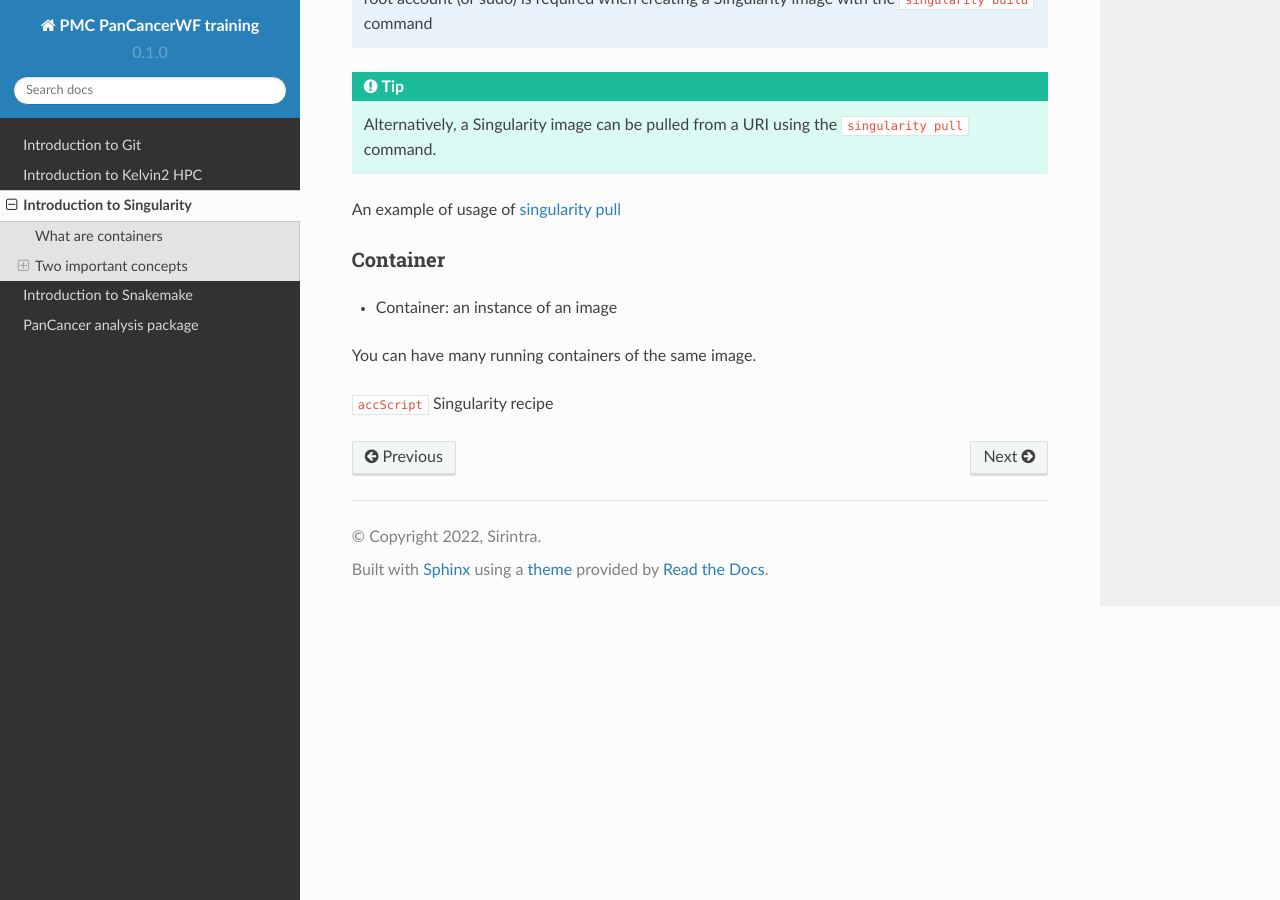
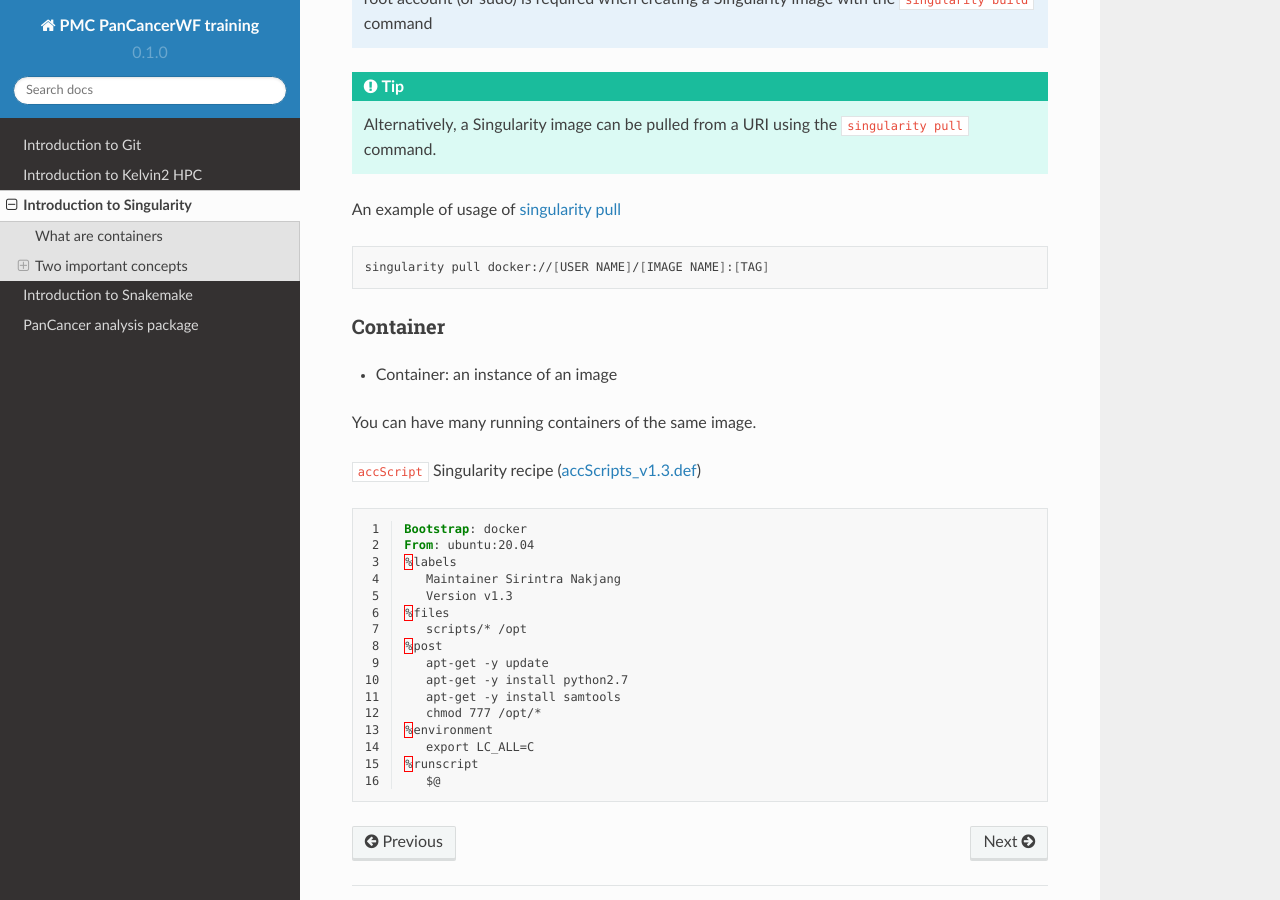
Before and after one commit to sirintra/PMC-PC-training, a Sphinx documentation site: the page built from docs/source/singularity.rst, in a window 1280 px wide and 900 px high, scrolled down 713 px. Built offline with Sphinx 7.4.7 and the Read the Docs theme 2.0.0, drawn with Linux system fonts in a browser that asks for light colours.

Commit message:
Update singularity.rst

```diff
--- a/docs/source/singularity.rst
+++ b/docs/source/singularity.rst
@@ -31,6 +31,7 @@ Singularity image is a read-only file (typically with .sif extension). A Singula
 An example of usage of `singularity pull <https://docs.sylabs.io/guides/3.7/user-guide/cli/singularity_pull.html>`_
 
 .. code-block:: bash
+
    singularity pull docker://[USER NAME]/[IMAGE NAME]:[TAG]
 
 
@@ -42,10 +43,11 @@ You can have many running containers of the same image.
 
 
 
-``accScript`` Singularity recipe
+``accScript`` Singularity recipe (`accScripts_v1.3.def <https://bitbucket.org/sirintra/qub_pmc_wf/src/master/recipe_sigularity/accScripts/v1.3/accScripts_v1.3.def>`_)
 
 .. code-block:: yaml
   :linenos:
+
   Bootstrap: docker
   From: ubuntu:20.04
   %labels
```
